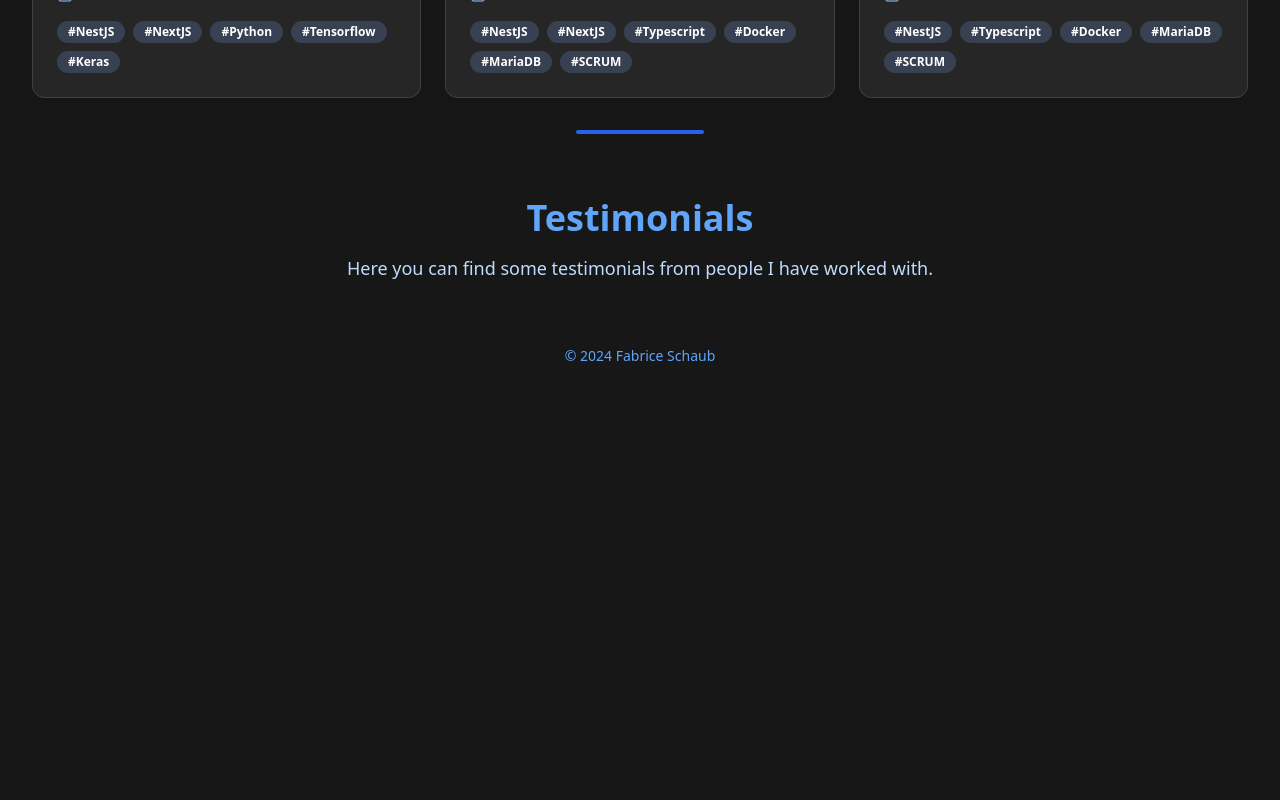
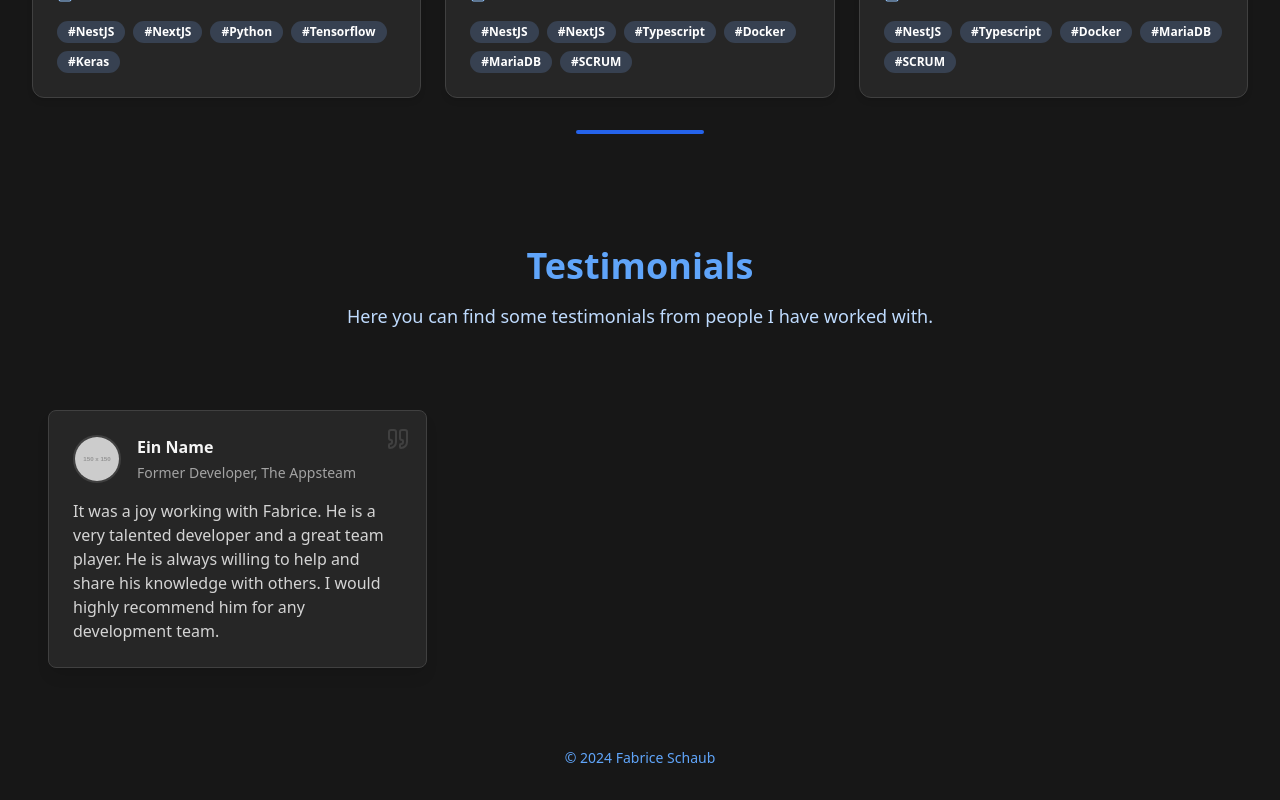
Before and after one commit to Fabbboy/portfolio, a Next.js app: page / in a window 1280 px wide. Shown: the part 1758-2558 px from the top of the page. Before the commit the page ends 2156 px from the top, so only its background shows below. Built offline with nearby package versions, Linux system fonts and the light colour scheme.

Commit message:
adds testimonials

```diff
--- a/package.json
+++ b/package.json
@@ -10,6 +10,7 @@
   },
   "dependencies": {
     "@heroicons/react": "^2.1.5",
+    "@radix-ui/react-avatar": "^1.1.1",
     "@radix-ui/react-separator": "^1.1.0",
     "@radix-ui/react-slot": "^1.1.0",
     "@radix-ui/react-tooltip": "^1.1.3",
--- /dev/null
+++ b/public/data/testimonials.json
@@ -0,0 +1,8 @@
+[
+  {
+    "name": "Ein Name",
+    "role": "Former Developer, The Appsteam",
+    "content": "It was a joy working with Fabrice. He is a very talented developer and a great team player. He is always willing to help and share his knowledge with others. I would highly recommend him for any development team.",
+    "avatarSrc": "https://via.placeholder.com/150"
+  }
+]
--- /dev/null
+++ b/src/components/TestimonialComponent/TestimonialComponent.tsx
@@ -0,0 +1,46 @@
+"use client";
+
+import { Avatar, AvatarFallback, AvatarImage } from "@/components/ui/avatar";
+import { Card, CardContent } from "@/components/ui/card";
+import { Quote } from "lucide-react";
+
+type TestimonialItem = {
+  name: string;
+  role: string;
+  content: string;
+  avatarSrc: string;
+};
+
+type TestimonialProps = {
+  testimonial: TestimonialItem;
+};
+
+const TestimonialComponent: React.FC<TestimonialProps> = ({
+  testimonial: { name, role, content, avatarSrc },
+}) => (
+  <Card className="w-full bg-neutral-800 text-neutral-100 shadow-lg relative overflow-hidden border border-neutral-700">
+    <CardContent className="p-6">
+      <div className="absolute top-4 right-4 text-neutral-700">
+        <Quote size={24} />
+      </div>
+      <div className="flex items-start space-x-4">
+        <Avatar className="h-12 w-12 border-2 border-neutral-700">
+          <AvatarImage src={avatarSrc} alt={name} />
+          <AvatarFallback className="bg-neutral-700 text-neutral-100">
+            {name
+              .split(" ")
+              .map((n) => n[0])
+              .join("")}
+          </AvatarFallback>
+        </Avatar>
+        <div className="space-y-1">
+          <h3 className="font-semibold text-neutral-100">{name}</h3>
+          <p className="text-sm text-neutral-400">{role}</p>
+        </div>
+      </div>
+      <p className="mt-4 text-neutral-300 relative z-10">{content}</p>
+    </CardContent>
+  </Card>
+);
+
+export default TestimonialComponent;
--- /dev/null
+++ b/src/components/TestimonialComponent/index.ts
@@ -0,0 +1,2 @@
+import TestimonialComponent from "./TestimonialComponent";
+export default TestimonialComponent;
--- /dev/null
+++ b/src/components/TestimonialComponent/types.ts
@@ -0,0 +1,6 @@
+interface TestimonialItem {
+  name: string;
+  role: string;
+  content: string;
+  avatarSrc: string;
+}
--- a/src/components/TestimonialListComponent/TestimonialListComponent.tsx
+++ b/src/components/TestimonialListComponent/TestimonialListComponent.tsx
@@ -1,13 +1,47 @@
 "use client";
+
+import { Avatar, AvatarFallback, AvatarImage } from "@/components/ui/avatar";
+import { Card, CardContent } from "@/components/ui/card";
 import SectionStartComponent from "../SectionStartComponent";
+import React, { useEffect, useState } from "react";
+import axios from "axios";
+import TestimonialComponent from "../TestimonialComponent";
 
 const TestimonialListComponent = () => {
+  const [testimonials, setTestimonials] = useState<TestimonialItem[]>([]);
+  const [host, setHost] = useState<string>("");
+
+  useEffect(() => {
+    setHost(window.location.href);
+  }, []);
+
+  useEffect(() => {
+    const fetchTestimonials = async () => {
+      if (!host) return;
+      try {
+        const response = await axios.get<TestimonialItem[]>(
+          `${host}data/testimonials.json`
+        );
+        setTestimonials(response.data);
+      } catch (error) {
+        console.error(error);
+      }
+    };
+
+    fetchTestimonials();
+  }, [host]);
+
   return (
-    <div className="flex flex-col items-center justify-center px-4">
+    <div className="container mx-auto px-4 py-12">
       <SectionStartComponent
         title="Testimonials"
         description="Here you can find some testimonials from people I have worked with."
       />
+      <div className="mt-12 grid gap-6 md:grid-cols-2 lg:grid-cols-3">
+        {testimonials.map((testimonial, index) => (
+          <TestimonialComponent key={index} testimonial={testimonial} />
+        ))}
+      </div>
     </div>
   );
 };
--- /dev/null
+++ b/src/components/ui/avatar.tsx
@@ -0,0 +1,50 @@
+"use client"
+
+import * as React from "react"
+import * as AvatarPrimitive from "@radix-ui/react-avatar"
+
+import { cn } from "@/lib/utils"
+
+const Avatar = React.forwardRef<
+  React.ElementRef<typeof AvatarPrimitive.Root>,
+  React.ComponentPropsWithoutRef<typeof AvatarPrimitive.Root>
+>(({ className, ...props }, ref) => (
+  <AvatarPrimitive.Root
+    ref={ref}
+    className={cn(
+      "relative flex h-10 w-10 shrink-0 overflow-hidden rounded-full",
+      className
+    )}
+    {...props}
+  />
+))
+Avatar.displayName = AvatarPrimitive.Root.displayName
+
+const AvatarImage = React.forwardRef<
+  React.ElementRef<typeof AvatarPrimitive.Image>,
+  React.ComponentPropsWithoutRef<typeof AvatarPrimitive.Image>
+>(({ className, ...props }, ref) => (
+  <AvatarPrimitive.Image
+    ref={ref}
+    className={cn("aspect-square h-full w-full", className)}
+    {...props}
+  />
+))
+AvatarImage.displayName = AvatarPrimitive.Image.displayName
+
+const AvatarFallback = React.forwardRef<
+  React.ElementRef<typeof AvatarPrimitive.Fallback>,
+  React.ComponentPropsWithoutRef<typeof AvatarPrimitive.Fallback>
+>(({ className, ...props }, ref) => (
+  <AvatarPrimitive.Fallback
+    ref={ref}
+    className={cn(
+      "flex h-full w-full items-center justify-center rounded-full bg-slate-100 dark:bg-slate-800",
+      className
+    )}
+    {...props}
+  />
+))
+AvatarFallback.displayName = AvatarPrimitive.Fallback.displayName
+
+export { Avatar, AvatarImage, AvatarFallback }
```
Also changed, not shown: 1 other file (tests, documents, lock files or other folders).
